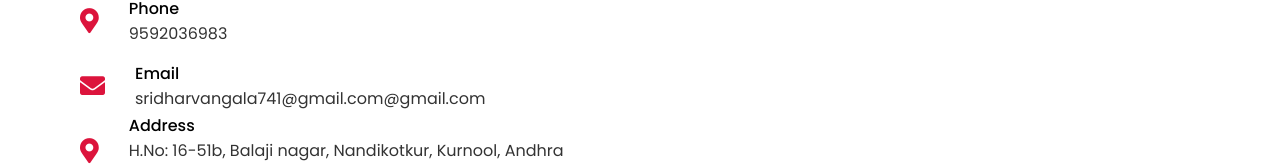
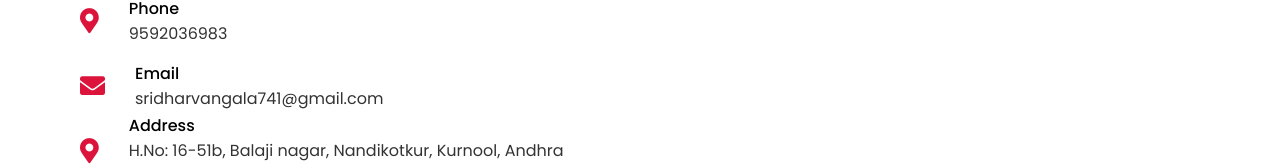
Before and after one commit to sreezzz/Portfolio, a plain HTML site: page index.html in a window 1280 px wide. Shown: the part 2947-3113 px from the top of the page. Drawn offline with nearby package versions, Linux system fonts and the light colour scheme.

Commit message:
Second commit

```diff
--- a/index.html
+++ b/index.html
@@ -168,7 +168,7 @@
                             <i class="fas fa-envelope"></i>
                             <div class="info">
                                 <div class="head">Email</div>
-                                <div class="sub-title">sridharvangala741@gmail.com@gmail.com</div>
+                                <div class="sub-title">sridharvangala741@gmail.com</div>
                             </div>
                             </div>
                         <div class="row">
```
